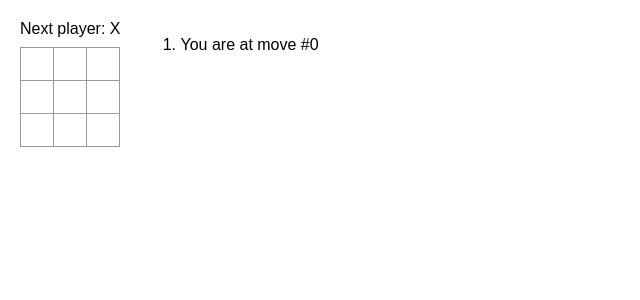
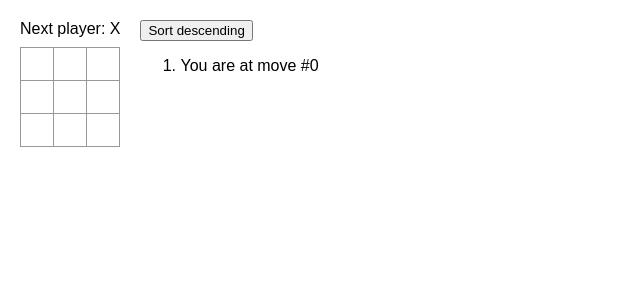
Before and after one commit to olejan-kovalli/react-learn, a React (Create React App) app: page / in a window 1280 px wide. Shown: the top 300 px of the page, without its empty margins (0-640 px from the left). Built offline with nearby package versions, Linux system fonts and the light colour scheme.

Commit message:
implemented steps sorting with various order

```diff
--- a/src/App.js
+++ b/src/App.js
@@ -4,6 +4,7 @@ export default function Game() {
   const [history, setHistory] = useState([Array(9).fill(null)]);
   const [currentMove, setCurrentMove] = useState(0);
   const xIsNext = currentMove % 2 === 0;
+  const [isReversed, setIsReversed] = useState(false);
   const currentSquares = history[currentMove];
 
   function handlePlay(nextSquares) {
@@ -16,8 +17,13 @@ export default function Game() {
     setCurrentMove(nextMove);
   }
 
+  function sortMoves() {
+    setIsReversed(!isReversed);
+  }
+
   const moves = history.map((squares, move) => {
     let description;
+
     if (move === history.length - 1){
       description = 'You are at move #' + move;
     }
@@ -37,12 +43,18 @@ export default function Game() {
     );
   });
 
+  if (isReversed)
+    moves.reverse()
+
+  let sortButtonText = isReversed ? 'Sort ascending' : 'Sort descending';
+
   return (
     <div className="game">
       <div className="game-board">
         <Board xIsNext={xIsNext} squares={currentSquares} onPlay={handlePlay}/>
       </div>
       <div className="game-info">
+        <button onClick={() => sortMoves()}>{sortButtonText}</button>
         <ol>{moves}</ol>
       </div>
     </div>
@@ -82,8 +94,6 @@ function Board({xIsNext, squares, onPlay}) {
   }
 
   const rows = row_inds.map(row_ind => {
-
-    console.log(row_ind)
 
     const rows = col_inds.map(col_ind =>{
       const cell_ind = row_ind * 3 + col_ind;
```
